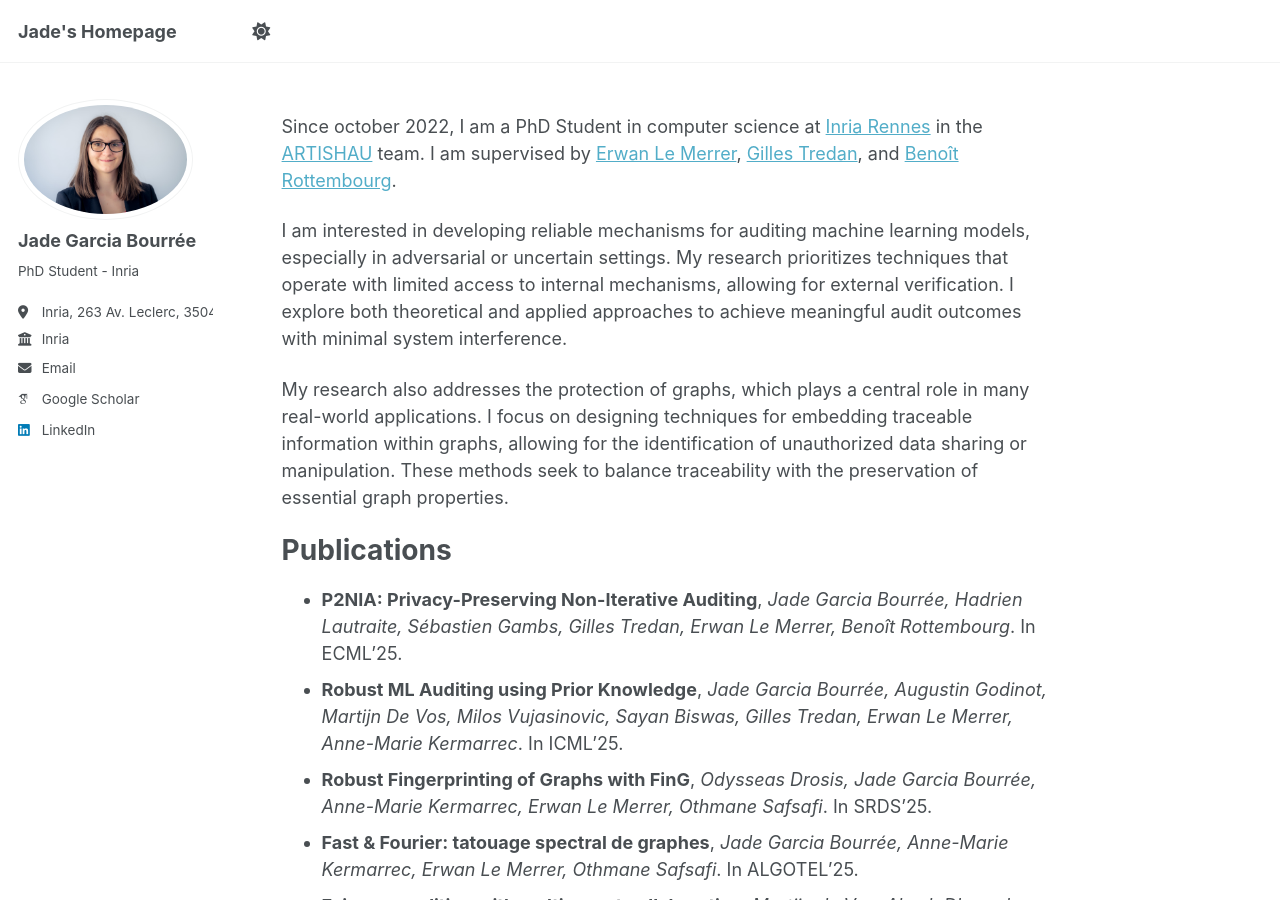
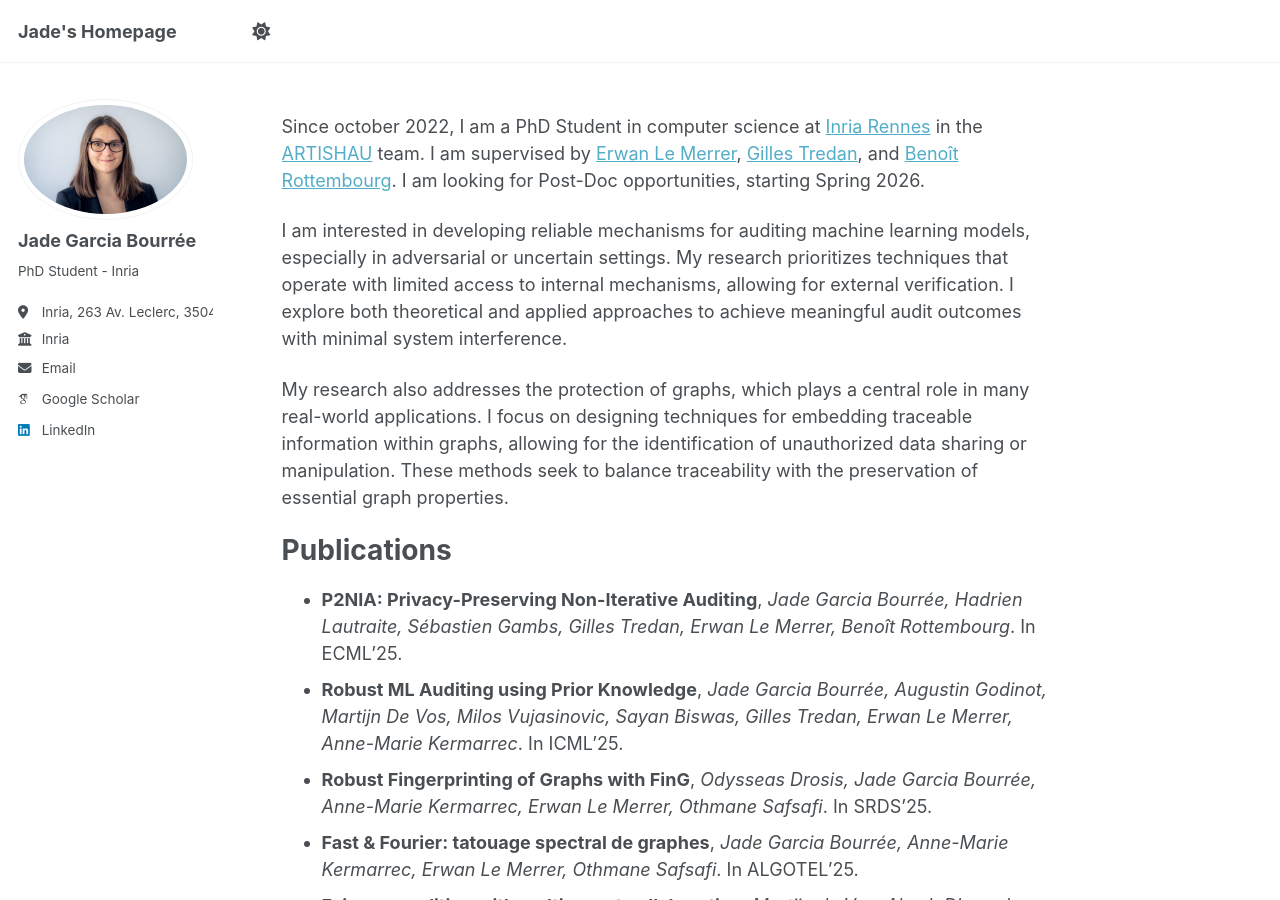
Before and after one commit to jadegarciabourree/jadegarciabourree.github.io, a Jekyll site: the page built from _pages/about.md, in a window 1280 px wide and 900 px high. Built offline with Jekyll 4.4.1, drawn with Linux system fonts in a browser that asks for light colours; some web fonts are replaced; a script that is not in the unit is left out.

Commit message:
Update about.md

```diff
--- a/_pages/about.md
+++ b/_pages/about.md
@@ -6,7 +6,7 @@ redirect_from:
   - /about/
   - /about.html
 ---
-Since october 2022, I am a PhD Student in computer science at [Inria Rennes](https://www.inria.fr/fr/centre-inria-universite-rennes)  in the [ARTISHAU](https://team.inria.fr/artishau/) team. I am supervised by [Erwan Le Merrer](https://erwanlemerrer.github.io/), [Gilles Tredan](https://homepages.laas.fr/gtredan/), and [Benoît Rottembourg](https://www.linkedin.com/in/rottembourg/).
+Since october 2022, I am a PhD Student in computer science at [Inria Rennes](https://www.inria.fr/fr/centre-inria-universite-rennes)  in the [ARTISHAU](https://team.inria.fr/artishau/) team. I am supervised by [Erwan Le Merrer](https://erwanlemerrer.github.io/), [Gilles Tredan](https://homepages.laas.fr/gtredan/), and [Benoît Rottembourg](https://www.linkedin.com/in/rottembourg/). I am looking for Post-Doc opportunities, starting Spring 2026.
 
 I am interested in developing reliable mechanisms for auditing machine learning models, especially in adversarial or uncertain settings. My research prioritizes techniques that operate with limited access to internal mechanisms, allowing for external verification. I explore both theoretical and applied approaches to achieve meaningful audit outcomes with minimal system interference.
 
```
